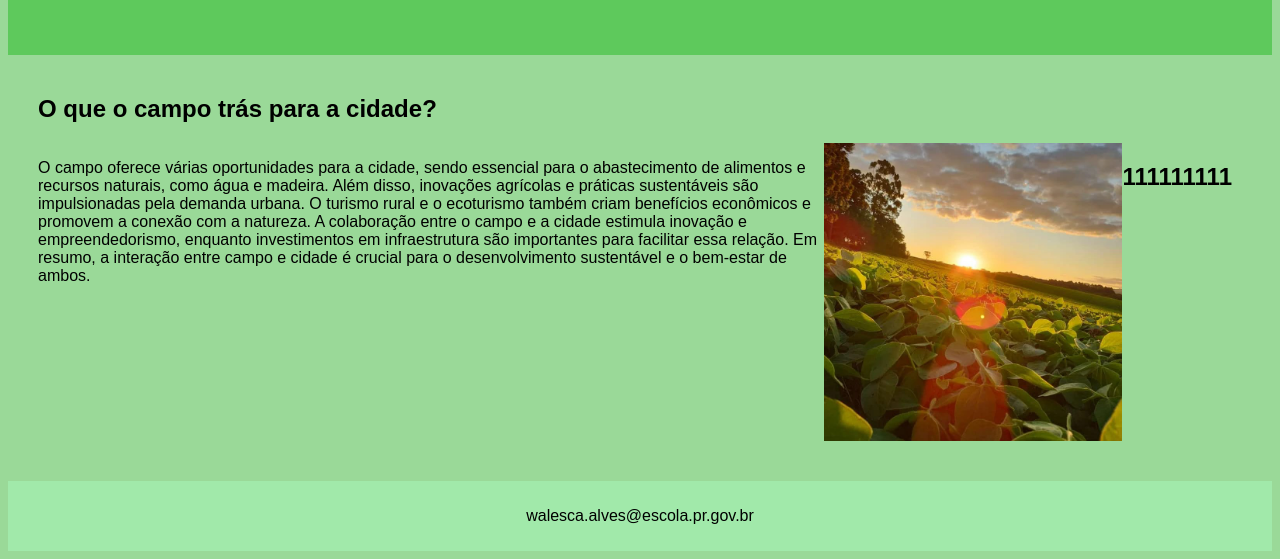
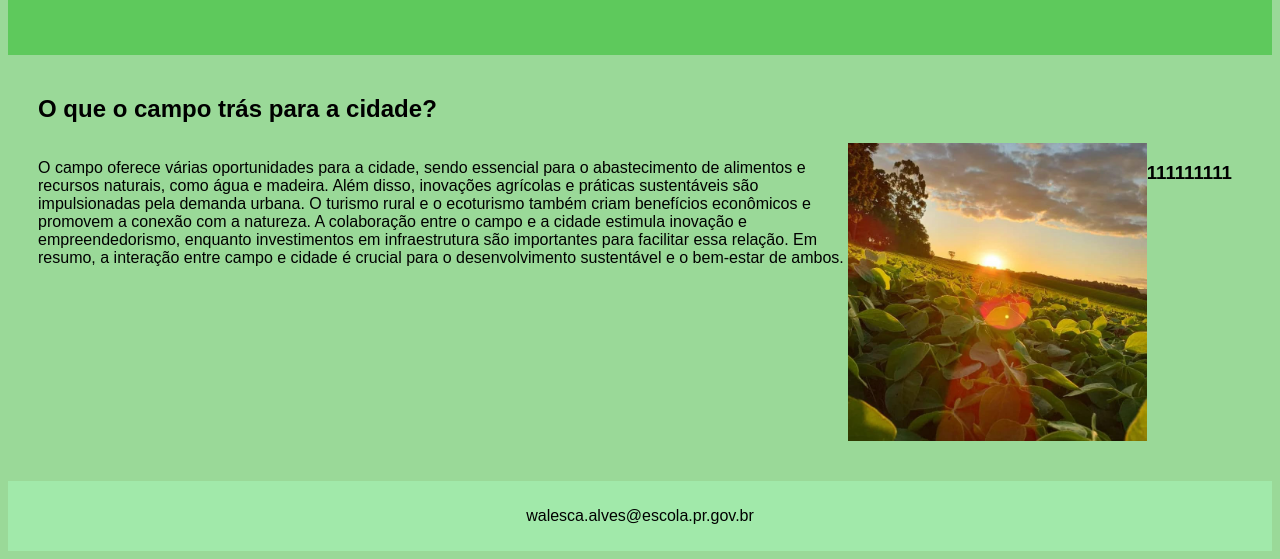
Before and after one commit to genudwalesca/Agrinho, a plain HTML site: page index.html in a window 1280 px wide. Shown: the part 347-906 px from the top of the page. Drawn offline with nearby package versions, Linux system fonts and the light colour scheme.

Commit message:
aaaaaaaaaaa

```diff
--- a/index.html
+++ b/index.html
@@ -16,7 +16,7 @@
              <section class="cabecalho">
                 <p>O campo oferece várias oportunidades para a cidade, sendo essencial para o abastecimento de alimentos e recursos naturais, como água e madeira. Além disso, inovações agrícolas e práticas sustentáveis são impulsionadas pela demanda urbana. O turismo rural e o ecoturismo também criam benefícios econômicos e promovem a conexão com a natureza. A colaboração entre o campo e a cidade estimula inovação e empreendedorismo, enquanto investimentos em infraestrutura são importantes para facilitar essa relação. Em resumo, a interação entre campo e cidade é crucial para o desenvolvimento sustentável e o bem-estar de ambos.</p>
                 <img src="wa1.jpg" alt="foto de direito autoral" class="imagem-rural">
-                <h2>111111111</h2>
+                <h3>111111111</h3>
               </section>
            </main>
           <footer>
```
